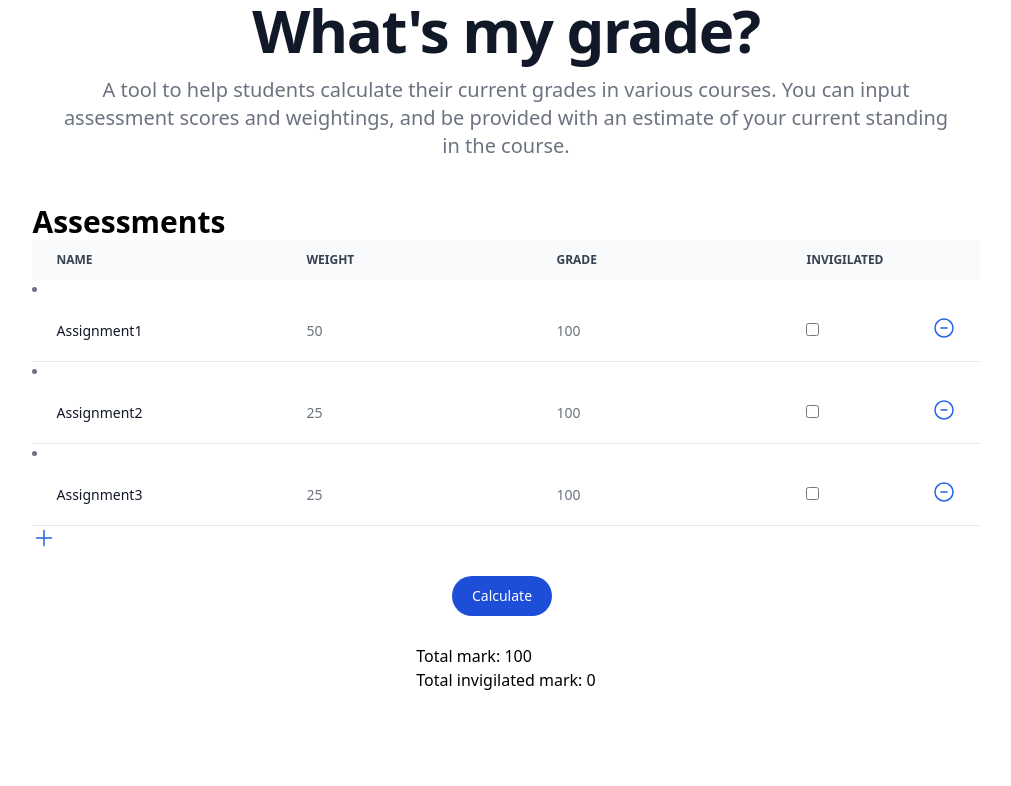
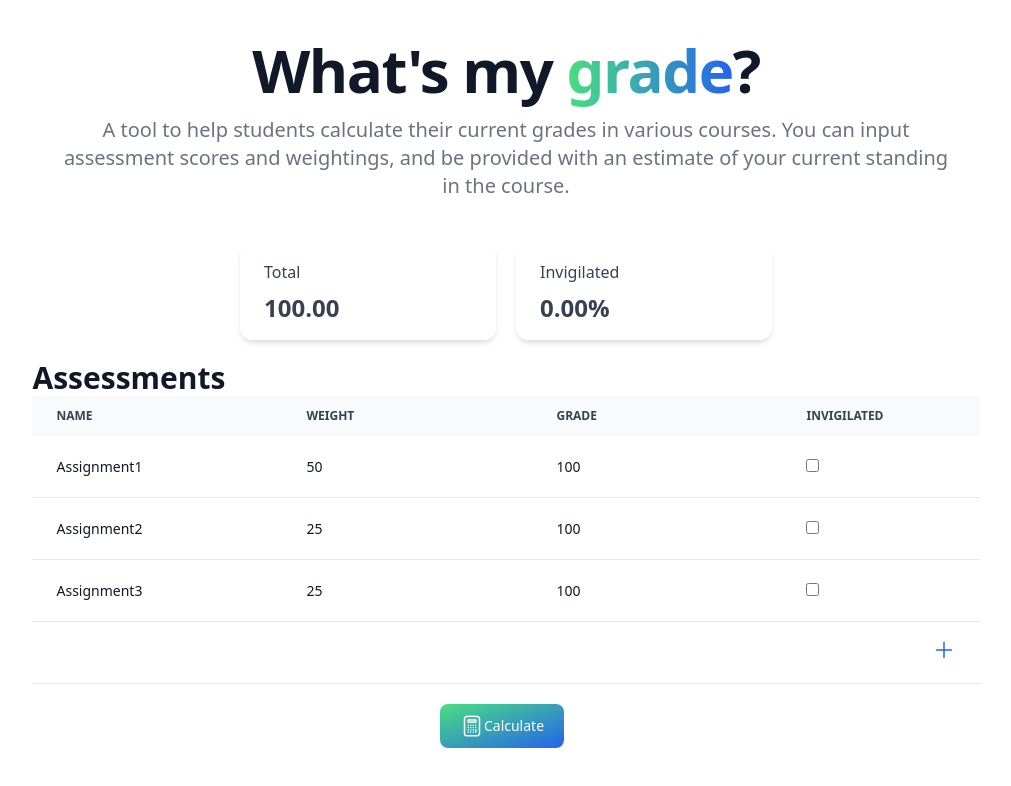
Before and after one commit to jimbonothing64/whats-my-grade, a SvelteKit app: page / in a window 1280 px wide. Shown: the top 786 px of the page, without its empty margins (134-1145 px from the left). Built offline with nearby package versions, Linux system fonts and the light colour scheme.

Commit message:
improve stats look

```diff
--- a/src/routes/+layout.svelte
+++ b/src/routes/+layout.svelte
@@ -2,4 +2,6 @@
 	import '../app.css';
 </script>
 
-<slot />
+<main class="text-gray-900 dark:text-white bg-white dark:bg-gray-800 pt-10">
+	<slot />
+</main>
--- a/src/routes/+page.svelte
+++ b/src/routes/+page.svelte
@@ -9,6 +9,7 @@
 	let totalInvigilated = totalInvigilatedWeightedMark(assessments);
 
 	function handleCalculate() {
+		console.log(assessments);
 		totalWeighted = totalWeightedMark(assessments);
 		totalInvigilated = totalInvigilatedWeightedMark(assessments);
 	}
@@ -27,7 +28,10 @@
 		<h1
 			class="mb-4 text-4xl font-extrabold leading-none tracking-tight text-gray-900 md:text-5xl lg:text-6xl dark:text-white"
 		>
-			What's my grade?
+			What's my <span
+				class="text-transparent bg-clip-text bg-gradient-to-r from-green-400 to-blue-600"
+				>grade</span
+			>?
 		</h1>
 		<p
 			class="mb-6 text-lg font-normal text-gray-500 lg:text-xl sm:px-16 xl:px-48 dark:text-gray-400"
@@ -36,6 +40,25 @@
 			assessment scores and weightings, and be provided with an estimate of your current standing in
 			the course.
 		</p>
+	</div>
+	<div class="flex gap-5">
+		<div class="w-64 rounded-xl overflow-hidden shadow-md text-gray-700 dark:text-gray-400">
+			<div class="px-6 py-4">
+				<div class=" mb-2">Total</div>
+				<p class=" text-2xl font-bold">
+					{totalWeighted.toFixed(2)}
+				</p>
+			</div>
+		</div>
+
+		<div class="w-64 rounded-xl overflow-hidden shadow-md text-gray-700 dark:text-gray-400">
+			<div class="px-6 py-4">
+				<div class=" mb-2">Invigilated</div>
+				<p class="text-2xl font-bold">
+					{totalInvigilated.toFixed(2)}%
+				</p>
+			</div>
+		</div>
 	</div>
 	<div>
 		<h3 class="text-3xl font-bold dark:text-white">Assessments</h3>
@@ -52,29 +75,29 @@
 						<th scope="col" class="px-6 py-3" />
 					</tr>
 				</thead>
-				<tbody>
+				<tbody class="font-medium text-gray-900 dark:text-white">
 					{#each assessments as assessment, i}
-						<li />
-						<tr class="bg-white border-b dark:bg-gray-800 dark:border-gray-700">
-							<th
-								scope="row"
-								class="px-6 py-4 font-medium text-gray-900 whitespace-nowrap dark:text-white"
-							>
-								<input bind:value={assessment.name} />
-							</th>
+						<tr class="bg-white border-b dark:bg-gray-800 dark:border-gray-700 group">
 							<td class="px-6 py-4">
-								<input bind:value={assessment.weight} />
+								<input bind:value={assessment.name} class="bg-white dark:bg-gray-800" />
 							</td>
 							<td class="px-6 py-4">
-								<input bind:value={assessment.mark} />
+								<input bind:value={assessment.weight} class="bg-white dark:bg-gray-800" />
 							</td>
 							<td class="px-6 py-4">
-								<input type="checkbox" bind:checked={assessment.invigilated} />
+								<input bind:value={assessment.mark} class="bg-white dark:bg-gray-800" />
+							</td>
+							<td class="px-6 py-4">
+								<input
+									type="checkbox"
+									bind:checked={assessment.invigilated}
+									class="bg-white dark:bg-gray-800"
+								/>
 							</td>
 							<td class="px-6 py-4">
 								<button
 									on:click={() => handleRemove(i)}
-									class="font-medium text-blue-600 dark:text-blue-500 hover:underline"
+									class="font-medium text-blue-600 dark:text-blue-500 hover:underline opacity-0 group-hover:opacity-100"
 									><svg
 										xmlns="http://www.w3.org/2000/svg"
 										fill="none"
@@ -93,8 +116,12 @@
 							</td>
 						</tr>
 					{/each}
-				</tbody>
-			</table>
+					<tr class="bg-white border-b dark:bg-gray-800 dark:border-gray-700 group">
+						<td class="px-6 py-4" />
+						<td class="px-6 py-4" />
+						<td class="px-6 py-4" />
+						<td class="px-6 py-4" />
+						<td class="px-6 py-4">
 							<button
 								on:click={() => hadnleInsert()}
 								class="font-medium text-blue-600 dark:text-blue-500 hover:underline"
@@ -109,17 +136,32 @@
 									<path stroke-linecap="round" stroke-linejoin="round" d="M12 4.5v15m7.5-7.5h-15" />
 								</svg>
 							</button>
+						</td>
+					</tr>
+				</tbody>
+			</table>
 		</div>
 	</div>
 	<div>
 		<button
 			on:click={() => handleCalculate()}
-			class="text-white bg-blue-700 hover:bg-blue-800 focus:outline-none focus:ring-4 focus:ring-blue-300 font-medium rounded-full text-sm px-5 py-2.5 text-center mr-2 mb-2 dark:bg-blue-600 dark:hover:bg-blue-700 dark:focus:ring-blue-800"
-			>Calculate</button
+			class="text-white bg-gradient-to-br from-green-400 to-blue-600 hover:bg-gradient-to-bl focus:ring-4 focus:outline-none focus:ring-green-200 dark:focus:ring-green-800 font-medium rounded-lg text-sm px-5 py-2.5 text-center mr-2 mb-2 inline-flex items-center"
 		>
-	</div>
-	<div>
-		<p>Total mark: {totalWeighted}</p>
-		<p>Total invigilated mark: {totalInvigilated}</p>
+			<svg
+				xmlns="http://www.w3.org/2000/svg"
+				fill="none"
+				viewBox="0 0 24 24"
+				stroke-width="1.5"
+				stroke="currentColor"
+				class="w-6 h-6"
+			>
+				<path
+					stroke-linecap="round"
+					stroke-linejoin="round"
+					d="M15.75 15.75V18m-7.5-6.75h.008v.008H8.25v-.008zm0 2.25h.008v.008H8.25V13.5zm0 2.25h.008v.008H8.25v-.008zm0 2.25h.008v.008H8.25V18zm2.498-6.75h.007v.008h-.007v-.008zm0 2.25h.007v.008h-.007V13.5zm0 2.25h.007v.008h-.007v-.008zm0 2.25h.007v.008h-.007V18zm2.504-6.75h.008v.008h-.008v-.008zm0 2.25h.008v.008h-.008V13.5zm0 2.25h.008v.008h-.008v-.008zm0 2.25h.008v.008h-.008V18zm2.498-6.75h.008v.008h-.008v-.008zm0 2.25h.008v.008h-.008V13.5zM8.25 6h7.5v2.25h-7.5V6zM12 2.25c-1.892 0-3.758.11-5.593.322C5.307 2.7 4.5 3.65 4.5 4.757V19.5a2.25 2.25 0 002.25 2.25h10.5a2.25 2.25 0 002.25-2.25V4.757c0-1.108-.806-2.057-1.907-2.185A48.507 48.507 0 0012 2.25z"
+				/>
+			</svg>
+			Calculate
+		</button>
 	</div>
 </div>
```
Lines whose indentation alone changed are shown as unchanged.
